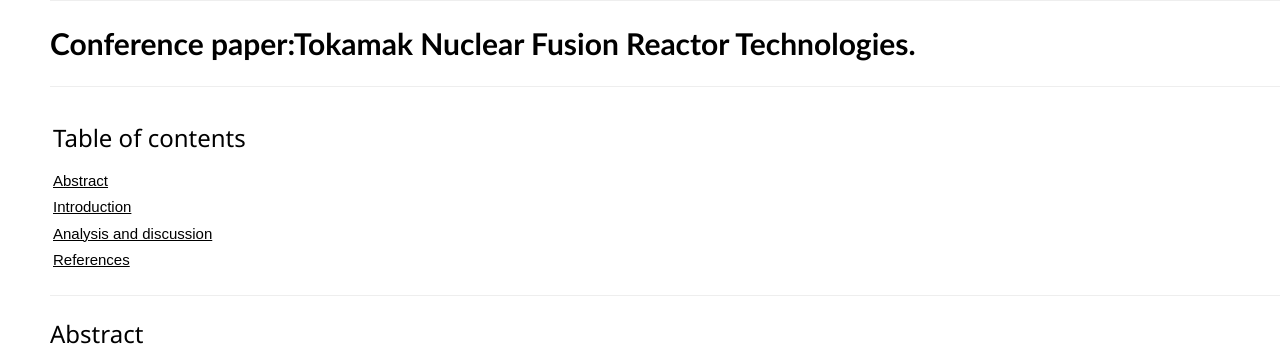
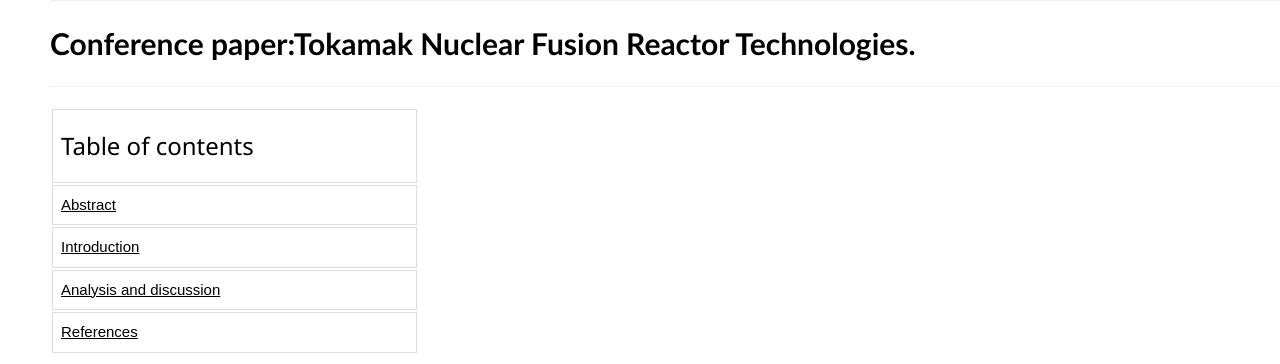
Before and after one commit to FEPSFY6983182/FY6983182, a plain HTML site: page index.html in a window 1280 px wide. Shown: the part 423-787 px from the top of the page. Drawn offline with nearby package versions, Linux system fonts and the light colour scheme.

Commit message:
Correct CSS syntax for table styles
Fix spacing in border and padding properties.

```diff
--- a/index.html
+++ b/index.html
@@ -20,9 +20,9 @@
     }
 
   td, th {
-    border: 1 px solid #dddddd;
+    border: 1px solid #dddddd;
     text-align: left;
-    padding: 8 px;
+    padding: 8px;
   }
 
   tr:nth-child(even) {
```
